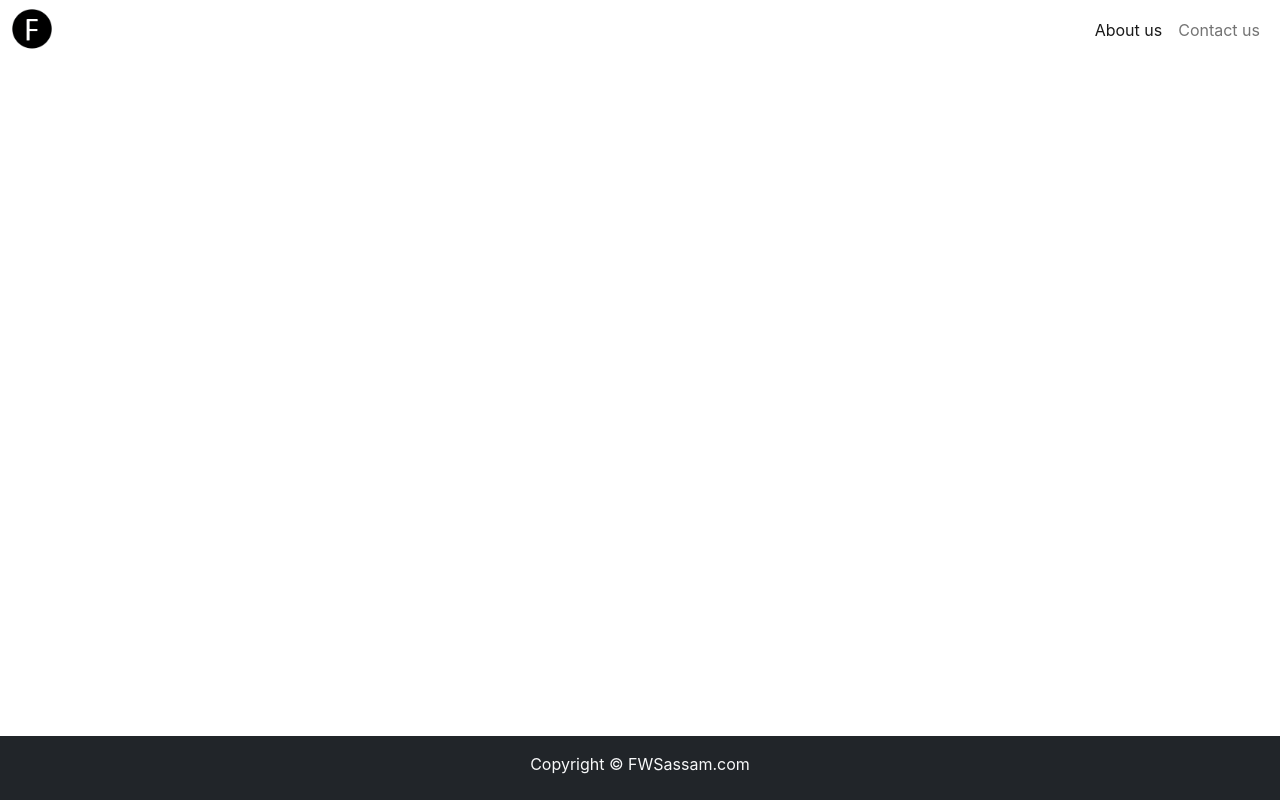
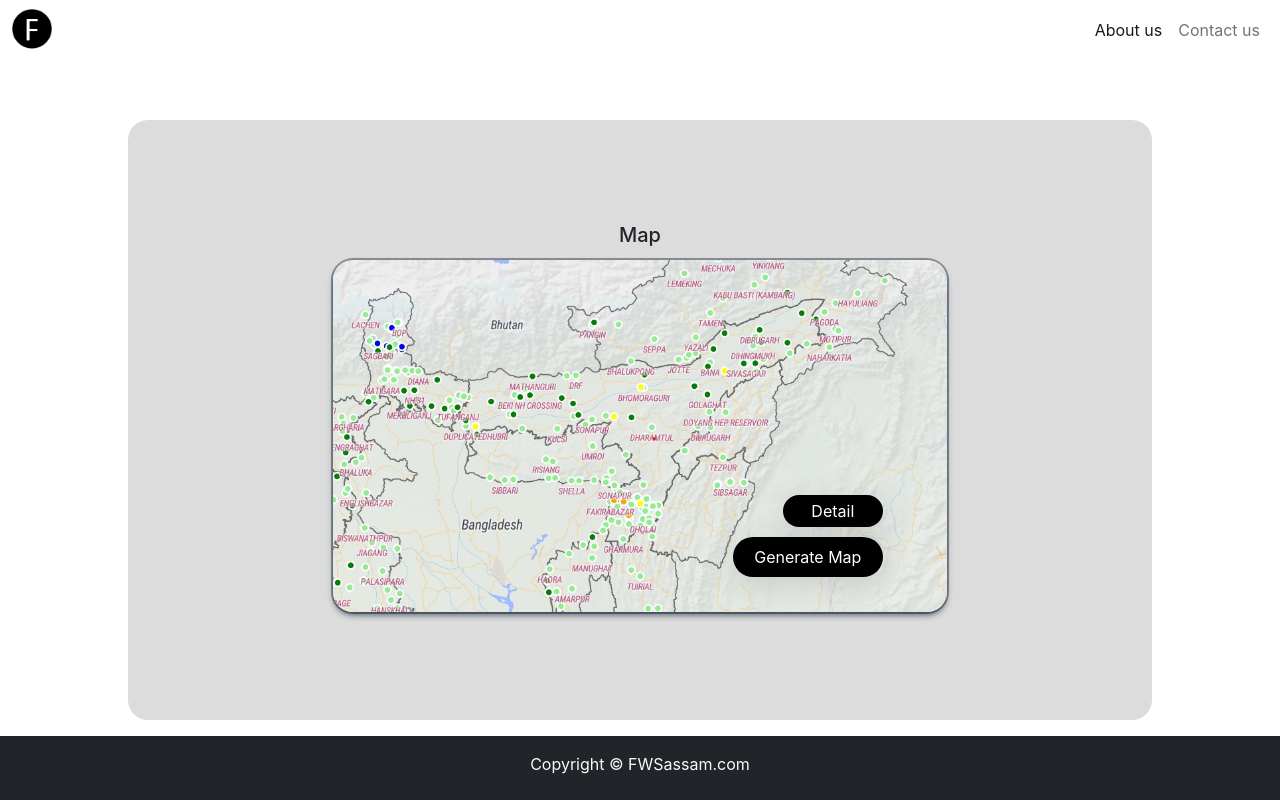
Before and after one commit to ManashPratimPathak/Flood-Warning-System, a React (Create React App) app: page /finalPage in a window 1280 px wide. Built offline with nearby package versions, Linux system fonts and the light colour scheme.

Commit message:
added the final page frontend template with routing

```diff
--- a/public/index.html
+++ b/public/index.html
@@ -7,7 +7,6 @@
   </head>
   <body>
     <div id="root"></div>
-
   </body>
   <script src="https://cdn.jsdelivr.net/npm/bootstrap@5.2.0-beta1/dist/js/bootstrap.bundle.min.js" integrity="sha384-pprn3073KE6tl6bjs2QrFaJGz5/SUsLqktiwsUTF55Jfv3qYSDhgCecCxMW52nD2" crossorigin="anonymous"></script>
 </html>
--- a/src/App.js
+++ b/src/App.js
@@ -5,6 +5,7 @@ import { Footer } from "./components/shared/Footer";
 import "./Global.css";
 import SecondPage from "./pages/secondPage";
 import ThirdPage from "./pages/thirdPage";
+import FinalPage from "./pages/finalPage";
 function App() {
   return (
     <>
@@ -24,6 +25,12 @@ function App() {
             element={<ThirdPage />}
             key="route-result-screen"
           />
+          <Route
+            exact
+            path="/finalPage"
+            element={<FinalPage />}
+            key="route-result-screen"
+          />
         </Routes>
       </BrowserRouter>
       <Footer />
--- a/src/Global.css
+++ b/src/Global.css
@@ -6,6 +6,11 @@ body {
   -webkit-font-smoothing: antialiased;
   -moz-osx-font-smoothing: grayscale;
   overflow-x: hidden;
+
+}
+
+html{
+  scroll-behavior: smooth;
 }
 
 code {
--- /dev/null
+++ b/src/components/Final/final.css
@@ -0,0 +1,69 @@
+.resultPage-div{
+    background-color: gainsboro;
+    height: 75vh;
+    width: 80%;
+    border-radius: 20px;
+    display: flex;
+    flex-direction: row;
+    justify-content: center;
+    align-items: center;
+    margin: 0 auto;
+    margin-top: 15vh;
+}
+
+.resultPage-div-f{
+    background-color: gainsboro;
+    height: 60vh;
+    width: 80%;
+    border-radius: 20px;
+    display: flex;
+    flex-direction: row;
+    justify-content: center;
+    align-items: center;
+    margin: 0 auto;
+    margin-top: 15vh;
+}
+
+.btn-map {
+    position: absolute;
+    left: 400px;
+    bottom: 35px;
+    width: 150px;
+    border: none;
+    border-radius: 20px;
+    padding: 0.5rem 1rem;
+    background-color: black;
+    color: white;
+    transition: 500ms;
+    box-shadow: rgba(100, 100, 111, 0.2) 0px 7px 29px 0px;
+  }
+
+  .btn-data{
+    position: absolute;
+    left: 450px;
+    bottom: 85px;
+    width: 100px;
+    border: none;
+    border-radius: 20px;
+    padding: 0.25rem 0.75rem;
+    background-color: black;
+    color: white;
+    transition: 500ms;
+    box-shadow: rgba(100, 100, 111, 0.2) 0px 7px 29px 0px;
+  }
+
+  .btn-data:hover {
+    background-color: #5EE6EB;
+    transform: scale(0.95);
+  }
+
+  .btn-map:hover {
+    background-color: #42c2ff;
+    transform: scale(0.95);
+  }
+
+  .data-div{
+    padding: 10px 0;
+    border-radius: 20px;
+    box-shadow: rgba(50, 50, 93, 0.25) 0px 6px 12px -2px, rgba(0, 0, 0, 0.3) 0px 3px 7px -3px;
+  }
--- /dev/null
+++ b/src/components/Final/index.js
@@ -0,0 +1,54 @@
+import "./final.css";
+import React from "react";
+import assamPic from "../../assests/images/Assam.jpg";
+
+function Final() {
+  return (
+    <div style={{ height: "100vh", overflowY: "scroll" }}>
+      <div className="resultPage-div">
+        <div
+          className="container-r-2"
+          style={{ position: "relative", flexDirection: "column" }}
+        >
+          <h5 style={{position: "relative", bottom: "5px"}}>Map</h5>
+          <div className="image-wrapper">
+            <img className="resultMap" src={assamPic}></img>
+          </div>
+          <a href="#Result">
+            <button className="btn-data">Detail</button>
+          </a>
+          <a href="/Maps">
+            <button className="btn-map">Generate Map</button>
+          </a>
+        </div>
+      </div>
+
+      <div id="Result" className="resultPage-div-f">
+        <div className="container-rr-1" style={{width: "95%"}}>
+          <div className="data-div" style={{display: "flex", width: "100%", justifyContent: "space-evenly", marginBottom: "40px"}}>
+            <h5>Water-level:</h5>
+            <h5>Date: </h5>
+            <h5>Location:</h5>
+          </div>
+          <div>
+          <h5>Mitigation</h5>
+          <p>
+            {" "}
+            Lorem ipsum dolor sit amet, consectetur adipisicing elit. Itaque
+            recusandae modi eveniet animi distinctio natus at quidem architecto
+            molestias nobis dolores doloremque, corporis similique,
+            reprehenderit nam praesentium possimus esse iure accusamus labore
+            ducimus libero eius quas? Iusto eos animi repudiandae adipisci hic
+            quia? Distinctio obcaecati sunt accusamus odit reiciendis maxime
+            quaerat accusantium eveniet consequuntur. Repellendus doloribus
+            velit in. Totam, labore!
+          </p>
+          </div>
+
+        </div>
+      </div>
+    </div>
+  );
+}
+
+export default Final;
--- a/src/components/Third/index.js
+++ b/src/components/Third/index.js
@@ -9,9 +9,9 @@ function Third() {
         <div className="resultPage-div">
             <div className="container-rr-1">
                 <h5>Dates</h5>
-                <button className="date-btn">{date}</button>
-                <button className="date-btn">{date + 1}</button>
-                <button className="date-btn">{date + 2}</button>
+                <a href="/finalPage"><button className="date-btn">{date}</button></a>
+                <a><button className="date-btn">{date + 1}</button></a>
+                <a><button className="date-btn">{date + 2}</button></a>
             </div>
             <div className="container-r-2">
                 <div className="image-wrapper">
--- a/src/components/Third/third.css
+++ b/src/components/Third/third.css
@@ -12,6 +12,7 @@
     width: 20%;
     display: flex;
     flex-direction: column;
+    align-items: center;
 }
 .date-btn:hover{
     transform: scale(0.9);
--- a/src/components/shared/Header.js
+++ b/src/components/shared/Header.js
@@ -1,13 +1,13 @@
 import React from 'react'
 import logos from "../../assests/images/logoS.png"
-
+//
 const styles = {
   position: "absolute",
   top: "0",
   width: "100vw",
   backgroundColor: "transparent !important"
 }
-
+//
 export default function  Header
 () {
   return (
--- /dev/null
+++ b/src/pages/finalPage/index.js
@@ -0,0 +1,10 @@
+import React from "react";
+import Final from "../../components/Final"
+
+function FinalPage(){
+    return(<div>
+        <Final />
+    </div>)
+}
+
+export default FinalPage;
```
